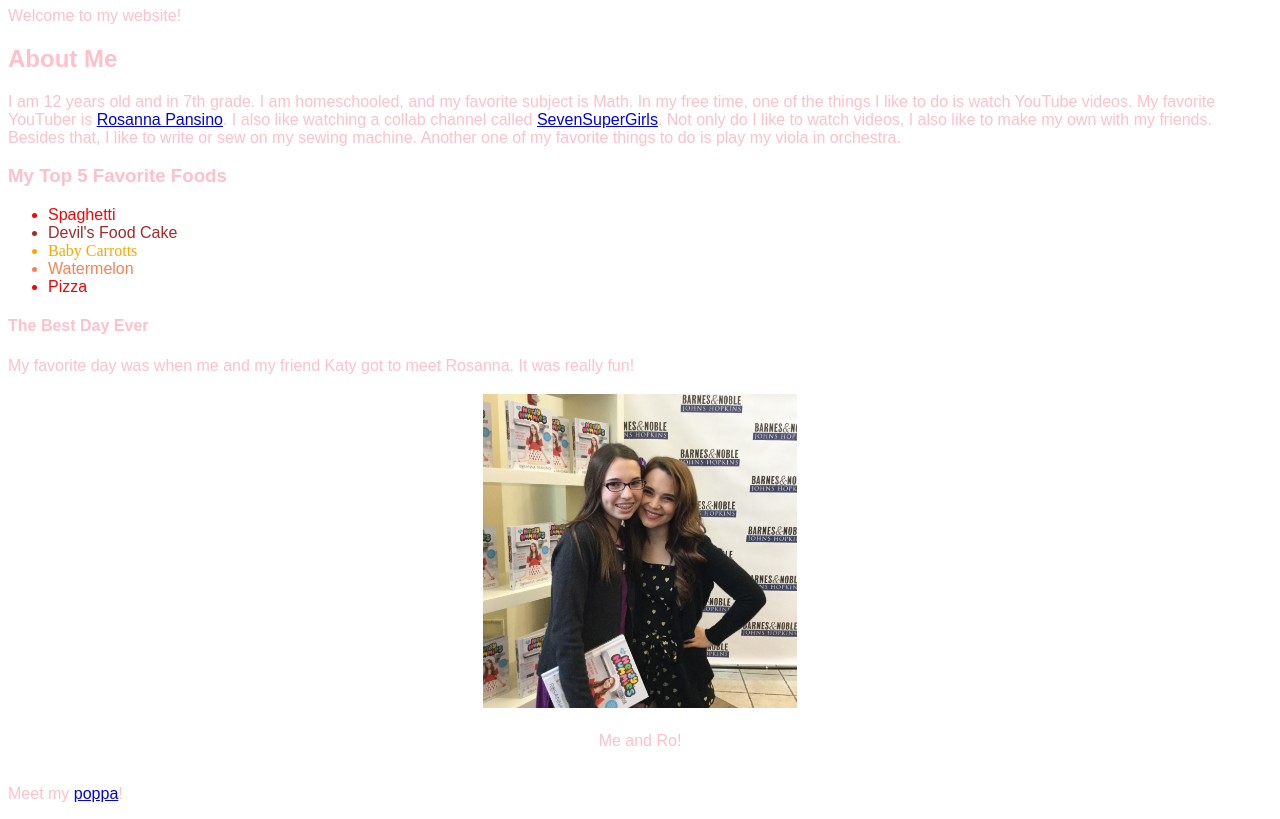
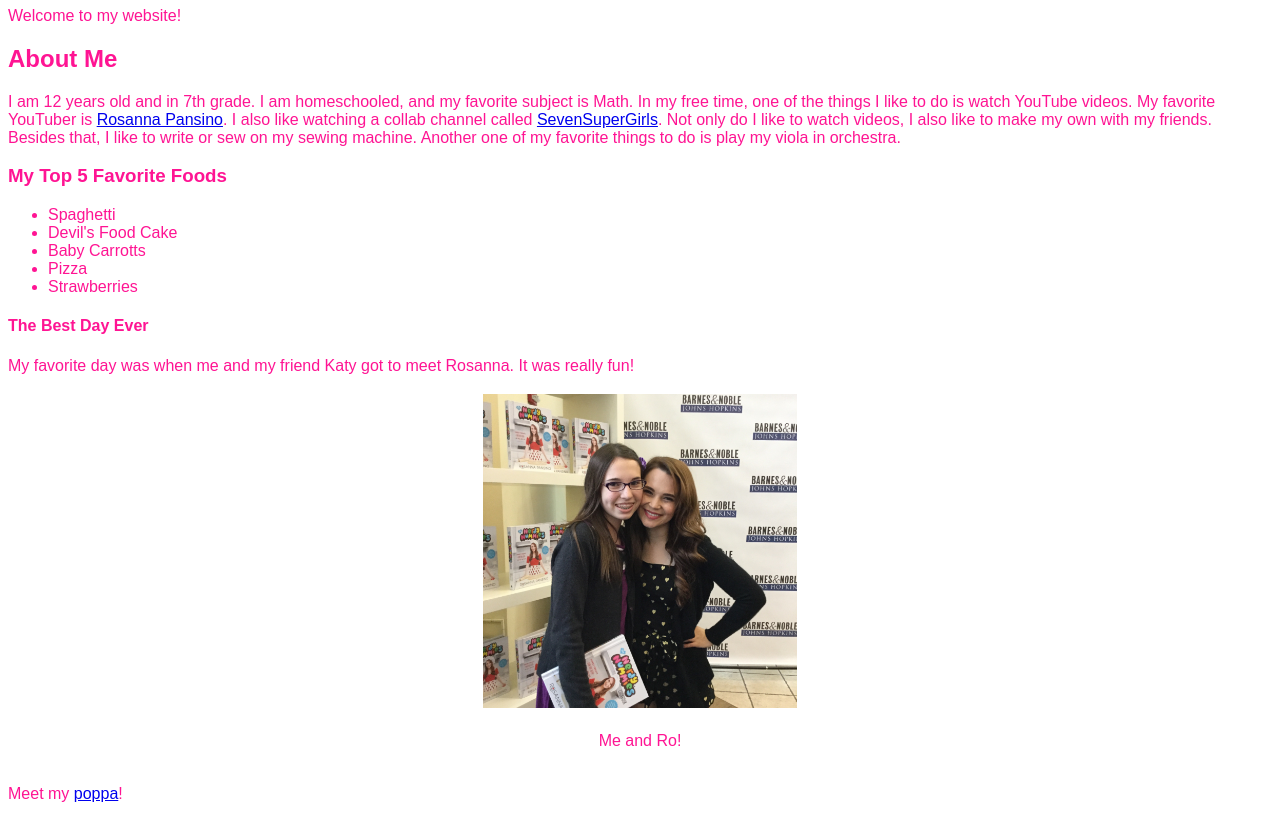
Before and after one commit to avadreamsbig/avadreamsbig.github.io, a plain HTML site: page index.html in a window 1280 px wide. Shown: the part 73-892 px from the top of the page. Drawn offline with Linux system fonts and the light colour scheme.

Commit message:
even more changes

```diff
--- a/index.html
+++ b/index.html
@@ -22,11 +22,11 @@ I also like watching a collab channel called <a href="https://www.youtube.com/Se
 
 <h3><p>My Top 5 Favorite Foods</h3></p>
 <ul class="list">
-  <li id= "meal">Spaghetti</li>
-  <li id= "dessert">Devil's Food Cake</li>
-  <li id= "veggie">Baby Carrotts</li>
-  <li id= "fruit">Watermelon</li>
-  <li id="meal">Pizza</li>
+  <li id= "food">Spaghetti</li>
+  <li id= "food">Devil's Food Cake</li>
+  <li id= "food">Baby Carrotts</li>
+  <li id= "food">Pizza</li>
+  <li id="food">Strawberries</li>
 </ul>
 
 
@@ -44,4 +44,10 @@ I also like watching a collab channel called <a href="https://www.youtube.com/Se
 <p>Meet my <a href="https://2cor04.github.io" target="_blank"> poppa</a>!</p>
 
 </body>
+
+<script type="text/javascript">
+  alert("Hi Ava");
+</script>
+
+
 </html>
--- a/style.css
+++ b/style.css
@@ -1,7 +1,11 @@
 h1, h2, p{
-	color:pink;
+	color:deeppink;
 	font-family: "Noteworthy", sans-serif;
 
+}
+
+body {
+  background-color: white
 }
 
 img.resize{
@@ -9,22 +13,7 @@ img.resize{
 	max-height: 25%;
 }
 
-#fruit{
-	color:coral;
+#food{
+	color:deeppink;
 	font-family: "Noteworthy", sans-serif;
 }
-
-#dessert{
-	color:brown;
-	font-family: "Noteworthy", sans-serif;
-}
-
-#meal{
-	color:red;
-	font-family: "Noteworthy", sans-serif;
-}
-
-#veggie{
-	color:orange;
-	font-family: "Noteworthy" sans-serif;
-}
```
Also changed, not shown: starfish.jpg (added), tulips.jpeg (added).
